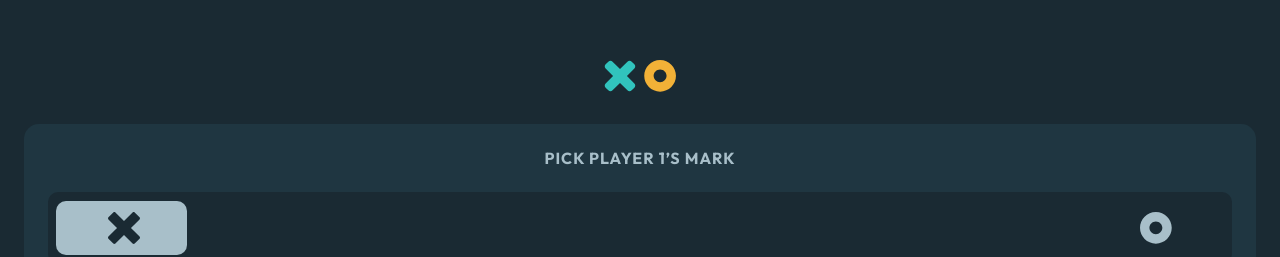
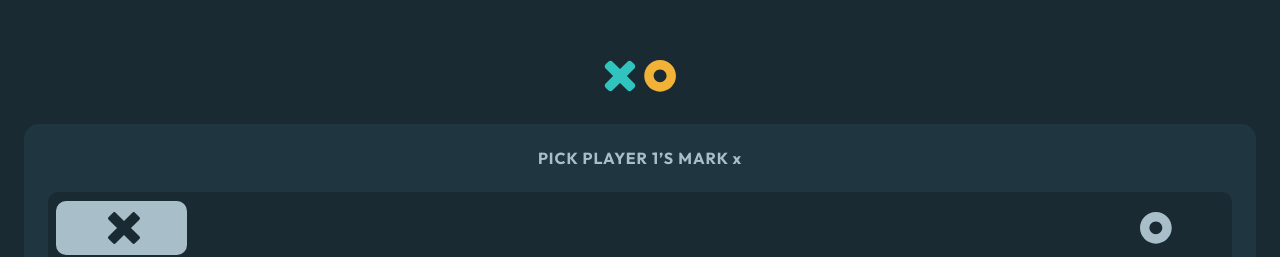
Before and after one commit to ScottGrun/tic-tac-toe, a Next.js app: page / in a window 1280 px wide. Shown: the part 118-375 px from the top of the page. Built offline with nearby package versions, Linux system fonts and the light colour scheme.

Commit message:
add player one marker context

```diff
--- a/app/layout.tsx
+++ b/app/layout.tsx
@@ -1,6 +1,9 @@
+"use client"
 import { Outfit } from '@next/font/google'
 import '@/styles/globals.css'
 import clsx from 'clsx'
+import { useState } from 'react'
+import { PlayerOneMark, PlayerOneMarkContext } from '@/context/PlayerOneMark'
 
 const outfit = Outfit({ subsets: ['latin'] })
 
@@ -9,6 +12,7 @@ export default function RootLayout({
 }: {
   children: React.ReactNode
 }) {
+  const [playerOneMark, setPlayerOneMark] = useState<PlayerOneMark>('x')
   return (
     <html lang="en">
       {/*
@@ -17,10 +21,12 @@ export default function RootLayout({
       */}
       <head />
       <body>
-        <div className={clsx(outfit.className, 'px-6 min-h-screen')}>
-          {children}
-        </div>
-        </body>
+        <PlayerOneMarkContext.Provider value={[playerOneMark, setPlayerOneMark]}>
+          <div className={clsx(outfit.className, 'px-6 min-h-screen')}>
+            {children}
+          </div>
+        </PlayerOneMarkContext.Provider>
+      </body>
     </html>
   )
 }
--- a/components/PlayerSwitcher.tsx
+++ b/components/PlayerSwitcher.tsx
@@ -1,20 +1,21 @@
 "use client"
 import * as Switch from '@radix-ui/react-switch'
-import React from 'react'
+import React, { useContext } from 'react'
 import PlayerX from '@/assets/x.svg'
 import PlayerO from '@/assets/o.svg';
 import clsx from 'clsx';
+import { PlayerOneMarkContext } from '@/context/PlayerOneMark';
 type Props = {}
 
 export const PlayerSwitcher = (props: Props) => {
-    const [checked, setChecked] = React.useState(true)
-    console.log(checked)
+    const [playerOneMark, setPlayerOneMark] = useContext(PlayerOneMarkContext)
+
     return (
         <div className='pt-6 px-6 pb-[30px] bg-dark-light rounded-[15px] shadow-[inset_0px_-8px_0px_#10212A;]'>
-            <h2 className='text-tertiary heading-xs mx-auto w-fit'>PICK PLAYER 1’S MARK</h2>
-            <Switch.Root defaultChecked={true} onCheckedChange={val => setChecked(val)} className="bg-dark w-full px-[8px] py-[9px] rounded-[10px] relative flex items-center mt-6">
-                <PlayerX className={clsx("absolute left-[60px] fill-current text-tertiary z-10", checked && '!text-dark')} />
-                <PlayerO className={clsx("absolute right-[60px] fill-current text-tertiary z-10", !checked && '!text-dark')} />
+            <h2 className='text-tertiary heading-xs mx-auto w-fit'>PICK PLAYER 1’S MARK {playerOneMark}</h2>
+            <Switch.Root defaultChecked={true} onCheckedChange={checked => setPlayerOneMark(checked ? 'x' : 'o')} className="bg-dark w-full px-[8px] py-[9px] rounded-[10px] relative flex items-center mt-6">
+                <PlayerX className={clsx("absolute left-[60px] fill-current text-tertiary z-10", playerOneMark === 'x' && '!text-dark')} />
+                <PlayerO className={clsx("absolute right-[60px] fill-current text-tertiary z-10", playerOneMark === 'o' && '!text-dark')} />
                 <Switch.Thumb className="grid place-content-center will-change-transform transition-transform duration-300 bg-tertiary rounded-[10px] w-[131px] h-[54px]  data-[state='unchecked']:translate-x-[132px] ">
                 </Switch.Thumb>
             </Switch.Root>
--- /dev/null
+++ b/context/PlayerOneMark.ts
@@ -0,0 +1,5 @@
+import { createContext, Dispatch, SetStateAction } from "react";
+
+export type PlayerOneMark = 'x' | 'o'
+
+export const PlayerOneMarkContext = createContext<[PlayerOneMark, Dispatch<SetStateAction<PlayerOneMark>>]>(['x', () => { }]);
```
